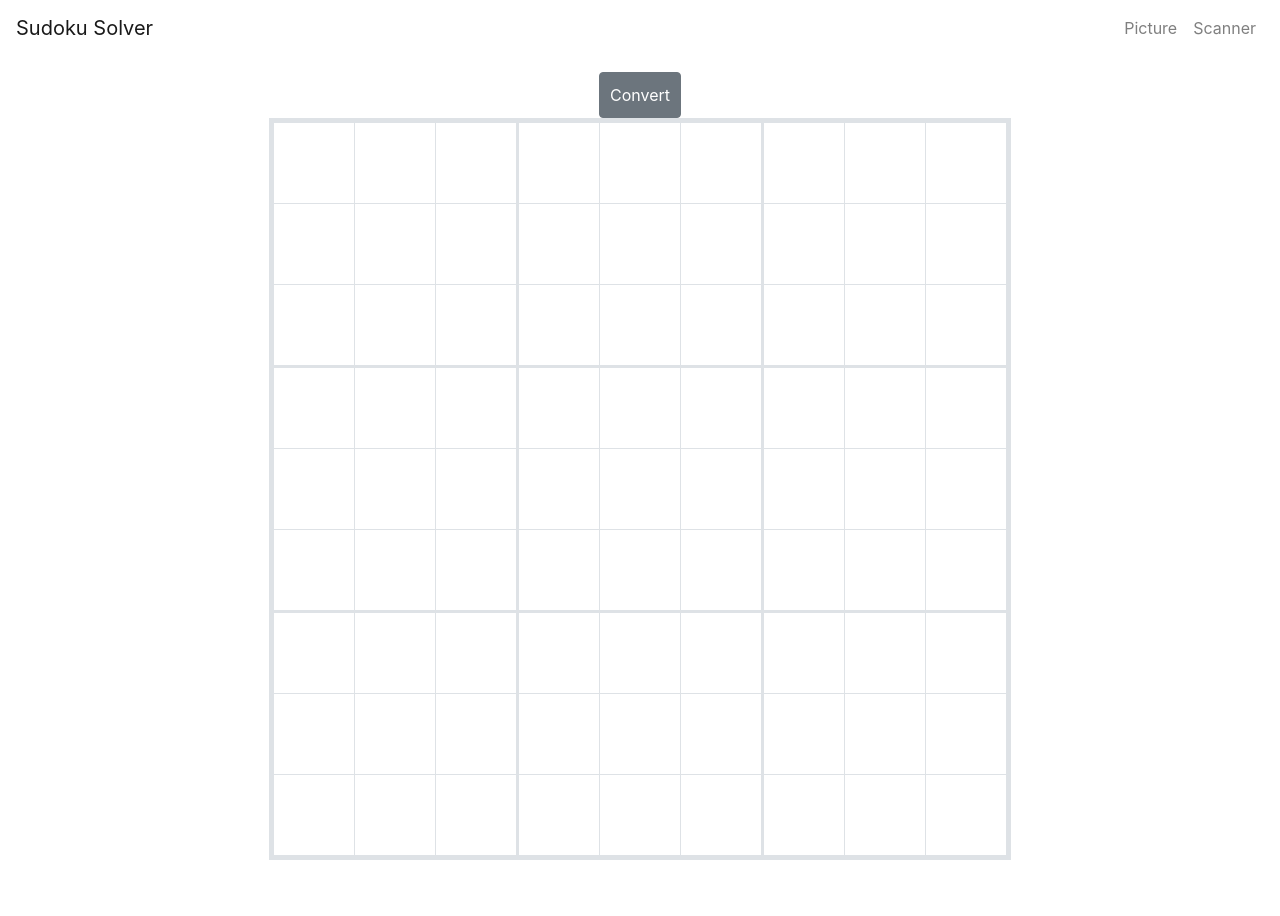
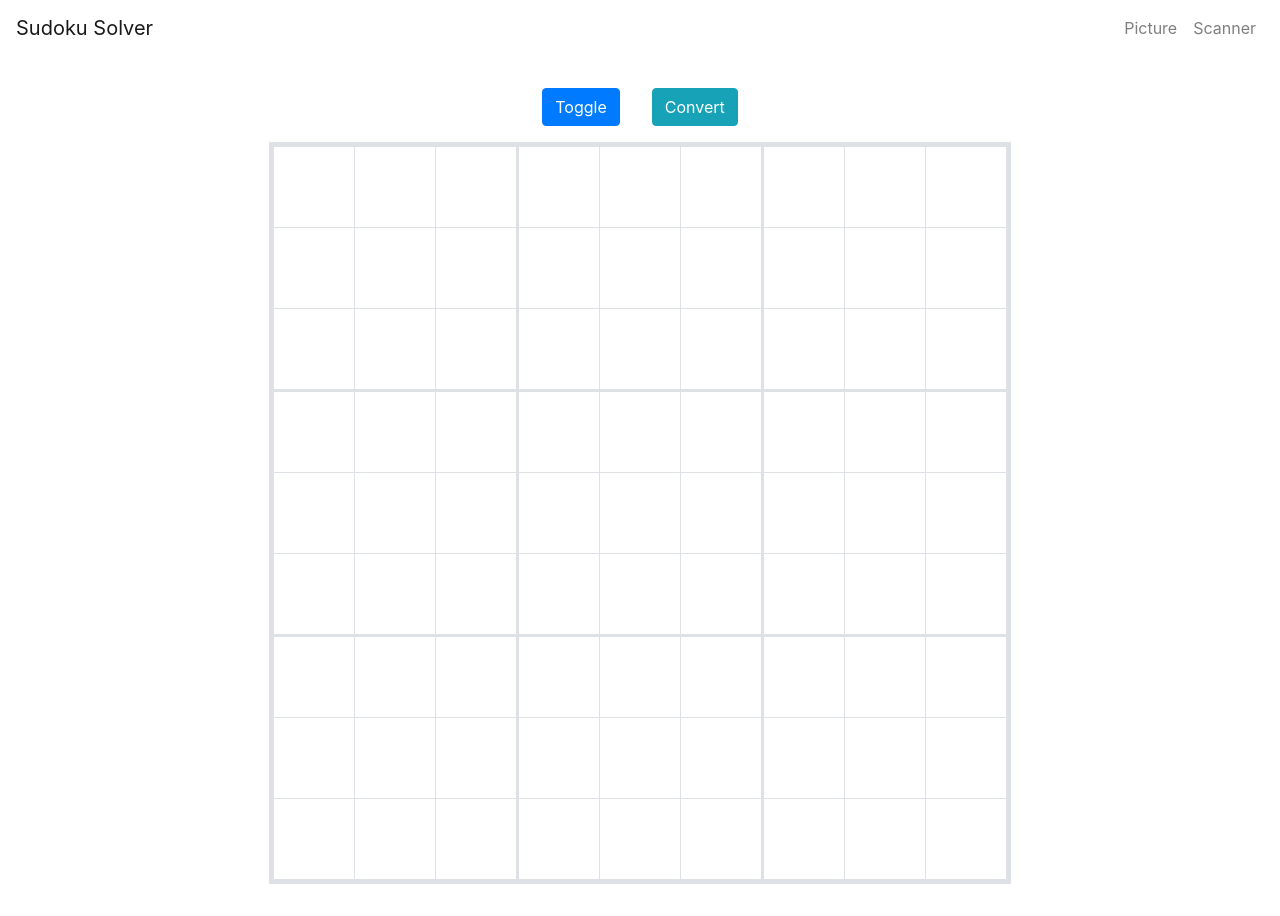
Before and after one commit to RingoDev/Sudoku-Solver, a React (Create React App) app: page / in a window 1280 px wide. Before the commit the page ends 892 px from the top, so only its background shows below. Built offline with nearby package versions, Linux system fonts and the light colour scheme.

Commit message:
added Collapse and some colors

```diff
--- a/src/Picture.tsx
+++ b/src/Picture.tsx
@@ -1,5 +1,5 @@
 import React, {useRef, useState} from 'react'
-import {Button} from 'reactstrap'
+import {Button, Collapse} from 'reactstrap'
 import cv from './services/cv'
 import SudokuGrid from "./SudokuGrid";
 import Sudoku from "./Sudoku";
@@ -19,6 +19,11 @@ export default function Picture() {
     // const [outputURL, setOutputURL] = useState<string>();
     const imgElement = useRef<HTMLImageElement>(null);
     const [predictions, setPredictions] = useState<Sudoku>(new Sudoku())
+
+    const [isOpen, setIsOpen] = useState(false);
+
+    const toggle = () => setIsOpen(!isOpen);
+
 
     async function onClick() {
         updateProcessing(true)
@@ -53,7 +58,6 @@ export default function Picture() {
         <>
             <img style={{display: 'none'}} alt={"Test"} width={width} height={height} src={'img/sudoku-original.jpg'}
                  ref={imgElement}/>
-            <img style={{display: 'none',maxWidth: '100%'}} alt={"Test"} src={'img/sudoku-original.jpg'}/>
             <div
                 style={{
                     display: 'flex',
@@ -62,14 +66,30 @@ export default function Picture() {
                     flexDirection: 'column',
                 }}
             >
+                <div
+                    style={{
+                        display: 'flex',
+                        justifyContent: 'center',
+                        alignItems: 'center',
+                        flexDirection: 'row',
+                    }}
+                ><Button color="primary" onClick={toggle} style={{margin:'1rem'}}>Toggle</Button>
+                    <Button
+                        color={'info'}
+                        disabled={processing}
+                        style={{margin:'1rem'}}
+                        onClick={onClick}
+                    >
+                        {processing ? 'Processing...' : 'Convert'}
+                    </Button></div>
+
+                <Collapse isOpen={isOpen}>
+                    <img style={{maxWidth: '100%'}} alt={"Test"} src={'img/sudoku-original.jpg'}/>
+                </Collapse>
+
+
                 {/*<video className="video" playsInline ref={videoElement}/>*/}
-                <Button
-                    disabled={processing}
-                    style={{padding: 10}}
-                    onClick={onClick}
-                >
-                    {processing ? 'Processing...' : 'Convert'}
-                </Button>
+
 
                 <canvas
                     style={{display: 'none'}}
```
Also changed, not shown: 1 other file (tests, documents, lock files or other folders).
